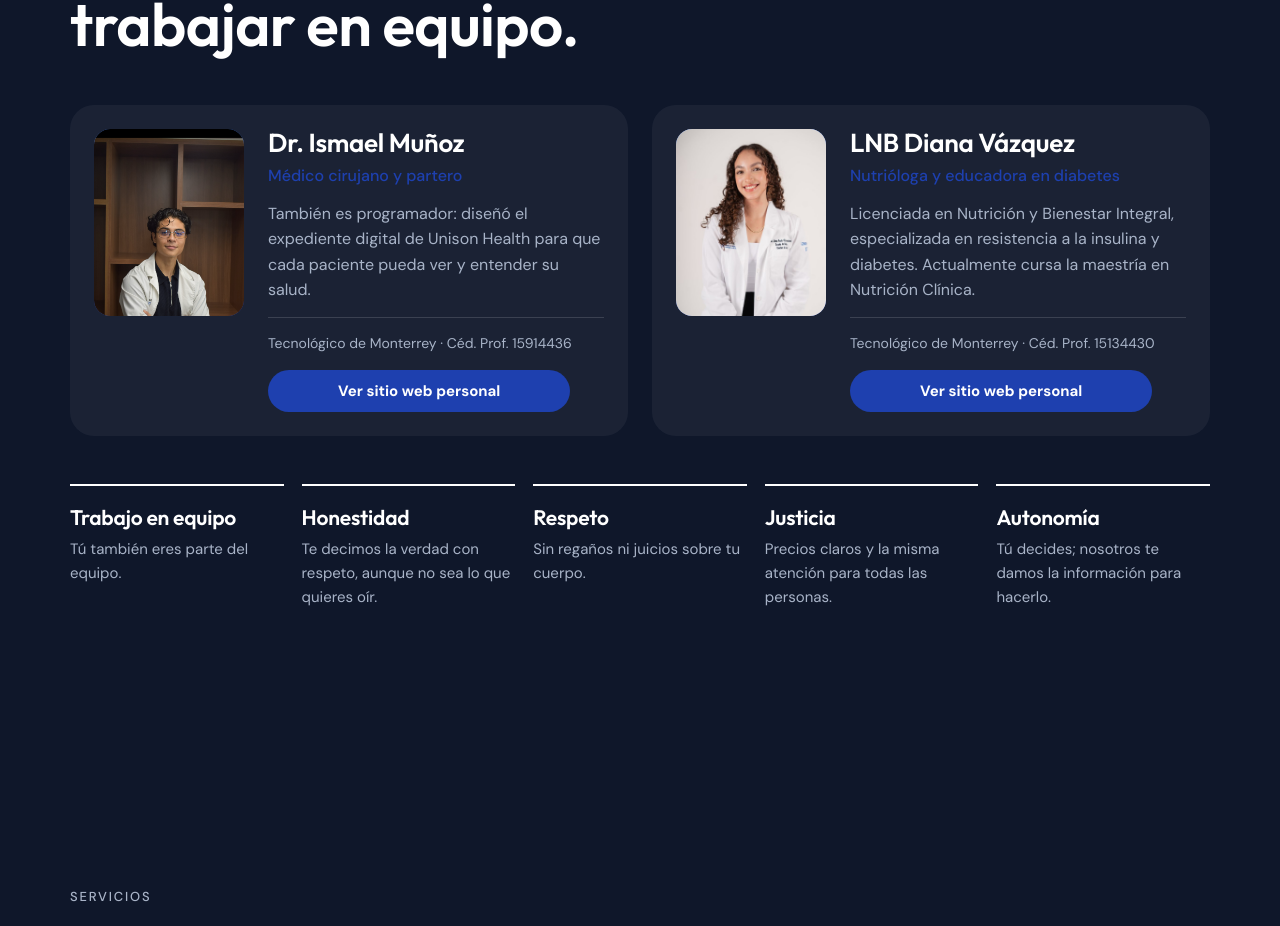
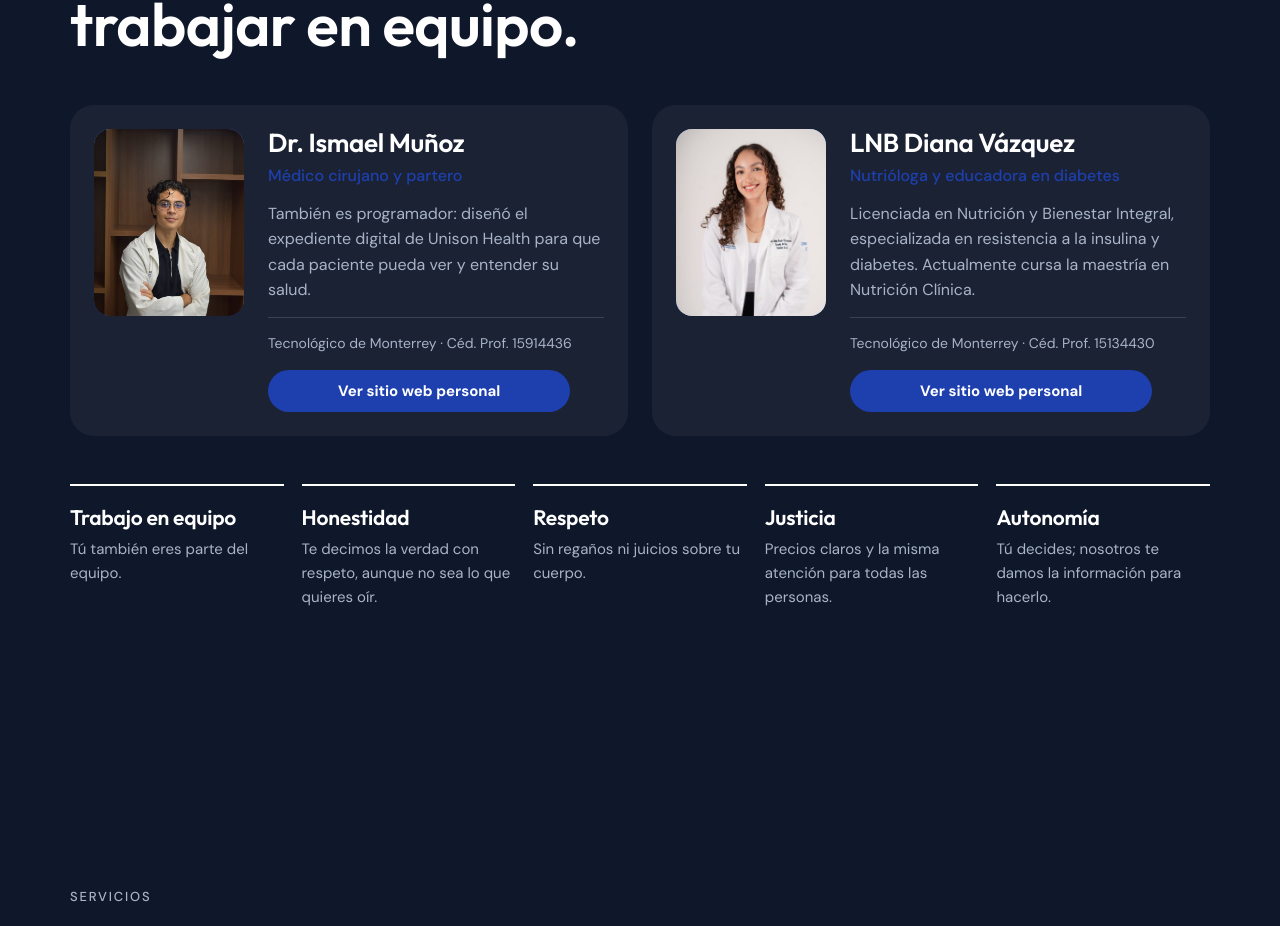
Before and after one commit to Silver0401/Unison-Health, a Next.js app: page / in a window 1280 px wide. Shown: the part 4757-5683 px from the top of the page. Built offline with nearby package versions, Linux system fonts and the light colour scheme.

Commit message:
fix: ajusta encuadre de Ismael en landing

```diff
--- a/src/library/Landing/landingContent.ts
+++ b/src/library/Landing/landingContent.ts
@@ -14,7 +14,7 @@ export const pillars = [
 export const recordChecks = ["Tus diagnósticos y estudios de laboratorio en un solo lugar.", "Las recomendaciones de tu médico y de tu nutrióloga, juntas.", "Un expediente que te pertenece y es fácil de navegar.", "Tu avance de una consulta a otra."];
 export const steps = [["Agenda", "Agenda tus citas a través de nuestros calendarios digitales: tú escoges el día y la hora."], ["Consulta médica", "Revisamos tu historia, tus estudios y lo que te preocupa."], ["Consulta de nutrición", "Conocemos tu rutina, lo que te gusta comer y lo que se te complica."], ["Un solo plan", "Definimos juntos tus objetivos y siguientes pasos."], ["Entrega de expediente", "A través de tu correo te llegará el link para acceder a tu expediente y a tu plan."], ["Seguimiento", "Medimos tu avance mes con mes y ajustamos el plan contigo."]] as const;
 export const team = [
-  { image: "/img/ismael-agenda.png", alt: "Dr. Ismael Muñoz, médico de Unison Health", name: "Dr. Ismael Muñoz", role: "Médico cirujano y partero", description: "También es programador: diseñó el expediente digital de Unison Health para que cada paciente pueda ver y entender su salud.", credential: "Tecnológico de Monterrey · Céd. Prof. 15914436", url: "https://silver0401.github.io/#/", button: "Ver sitio web personal", position: "50% 30%" },
+  { image: "/img/ismael-agenda.png", alt: "Dr. Ismael Muñoz, médico de Unison Health", name: "Dr. Ismael Muñoz", role: "Médico cirujano y partero", description: "También es programador: diseñó el expediente digital de Unison Health para que cada paciente pueda ver y entender su salud.", credential: "Tecnológico de Monterrey · Céd. Prof. 15914436", url: "https://silver0401.github.io/#/", button: "Ver sitio web personal", position: "50% 50%" },
   { image: "/img/diana.jpg", alt: "Diana Vázquez, nutrióloga de Unison Health", name: "LNB Diana Vázquez", role: "Nutrióloga y educadora en diabetes", description: "Licenciada en Nutrición y Bienestar Integral, especializada en resistencia a la insulina y diabetes. Actualmente cursa la maestría en Nutrición Clínica.", credential: "Tecnológico de Monterrey · Céd. Prof. 15134430", url: "https://www.wellnessbydiana.life/", button: "Ver sitio web personal", position: "50% 18%" },
 ] as const;
 export const values = [["Trabajo en equipo", "Tú también eres parte del equipo."], ["Honestidad", "Te decimos la verdad con respeto, aunque no sea lo que quieres oír."], ["Respeto", "Sin regaños ni juicios sobre tu cuerpo."], ["Justicia", "Precios claros y la misma atención para todas las personas."], ["Autonomía", "Tú decides; nosotros te damos la información para hacerlo."]] as const;
```
